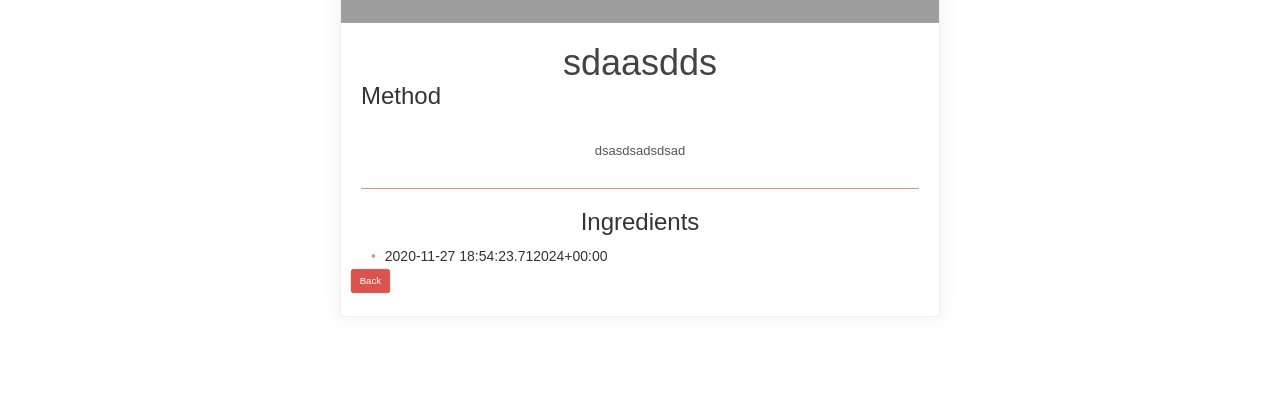
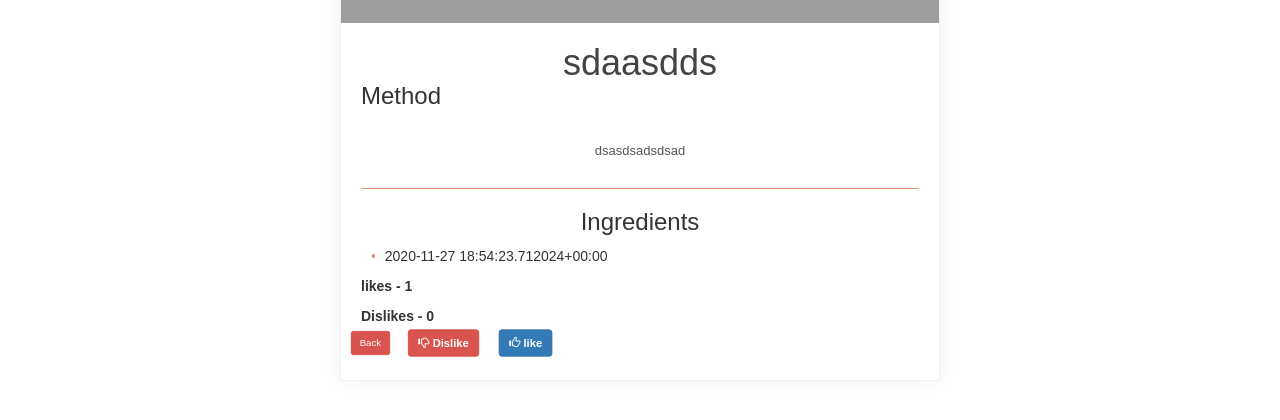
Before and after one commit to DanielPramatarov/Python-Development-SoftUni, a Django app: page /detail/5/ in a window 1280 px wide. Shown: the part 376-796 px from the top of the page. Run offline with Django 3.2, Linux system fonts and the light colour scheme; data comes from the database, SQL or seed files in the repository; both versions use the stored data as it was after the commit; some libraries are stand-ins or nearby versions; grey boxes are pictures that could not be loaded.

Commit message:
like and dislike  + reset password functionality

```diff
--- a/Python Web/Python Web Framework /Project/RecipeForum/accounts/urls.py
+++ b/Python Web/Python Web Framework /Project/RecipeForum/accounts/urls.py
@@ -1,7 +1,7 @@
 from recipe import views
 from django.urls import path
 
-from  accounts.views import logOut, register, profiles, User_Profile,edit_profile, SignUp, detailProfile , userRecipes
+from  accounts.views import logOut, register, profiles, User_Profile,edit_profile, SignUp, detailProfile , userRecipes ,change_password
 
 
 app_name = 'accounts'
@@ -16,6 +16,7 @@ urlpatterns = [
     # path('profile/(?P<username>[a-zA-Z0-9]+)$', detailProfile, name='detail_profile'),
     path('viewProfile/<int:pk>/',detailProfile,name='detail_profile'),
     path('MyRiceps/<int:pk>/',userRecipes,name='user_recipes'),
+    path('changepass/',change_password,name='change_password'),
 
 
 
--- a/Python Web/Python Web Framework /Project/RecipeForum/recipe/forms.py
+++ b/Python Web/Python Web Framework /Project/RecipeForum/recipe/forms.py
@@ -5,6 +5,7 @@ class ItemForm(forms.ModelForm):
     class Meta:
         model = Item
         fields = '__all__'
+        exclude = ('likes','Dislikes')
         widgets = {'user_name': forms.HiddenInput(),
                    'item_name' : forms.TextInput(attrs = {'placeholder': 'Recipe Name'}),
                    'item_desc' : forms.Textarea (attrs = {'placeholder': 'Enter Recipe Description'}),
--- a/Python Web/Python Web Framework /Project/RecipeForum/recipe/models.py
+++ b/Python Web/Python Web Framework /Project/RecipeForum/recipe/models.py
@@ -12,6 +12,9 @@ class Item(models.Model):
     ingredients = models.CharField(max_length=250)
     item_time_to_cook = models.IntegerField()
     image = models.ImageField( upload_to="Recipes/")
+    likes = models.ManyToManyField(User, related_name='likes',blank=True)
+    Dislikes = models.ManyToManyField(User, related_name='dislikes' , blank=True)
+
 
 
 
--- a/Python Web/Python Web Framework /Project/RecipeForum/recipe/urls.py
+++ b/Python Web/Python Web Framework /Project/RecipeForum/recipe/urls.py
@@ -1,7 +1,7 @@
 from recipe import views
 from django.urls import path
 
-from recipe.views.recipes import  index, create_recipe, user_recipes, delete_recipe, edit_recipe , detail_recipe , all_recipes
+from recipe.views.recipes import  index, create_recipe, user_recipes, delete_recipe, edit_recipe , detail_recipe , all_recipes, like ,dislike
 # from recipe.views.authentication import  loggin_out
 
 
@@ -24,4 +24,6 @@ urlpatterns = [
     path('delete/<int:pk>/',views.delete_recipe,name='delete'),
     #detail Recipe
     path('detail/<int:pk>/',views.detail_recipe,name='detail'),
+    path('like/<int:pk>/',views.like,name='likes'),
+    path('dislike/<int:pk>/',views.dislike,name='dislikes'),
 ]
--- a/Python Web/Python Web Framework /Project/RecipeForum/recipe/views/recipes.py
+++ b/Python Web/Python Web Framework /Project/RecipeForum/recipe/views/recipes.py
@@ -10,12 +10,29 @@ from django.views.generic.edit import CreateView
 from django.core.paginator import Paginator
 # from django.contrib.auth import logout
 from django import forms
+from django.http import HttpResponseRedirect
+from django.urls import reverse
+
+
+def like(request, pk):
+    recipe = Item.objects.get(pk=pk)
+    if recipe.Dislikes.filter(id=request.user.id).exists():
+        recipe.Dislikes.remove(request.user)
+    recipe.likes.add(request.user)
+    return HttpResponseRedirect(reverse('recipe:detail', args=[str(pk)]))
 
 
 
-def create_recipe(request):
+def dislike(request, pk):
+    recipe = Item.objects.get(pk=pk)
+
+    if recipe.likes.filter(id=request.user.id).exists():
+        recipe.likes.remove(request.user)
+    recipe.Dislikes.add(request.user)
+    return HttpResponseRedirect(reverse('recipe:detail', args=[str(pk)]))
 
 
+def create_recipe(request):
 
     form = ItemForm()
 
@@ -59,6 +76,8 @@ def detail_recipe(request, pk):
     recipe = Item.objects.get(pk=pk)
     # products = Item.ingredients.split(", ")
     # initial_user = {'user_name': request.user}
+    likes = recipe.likes.count()
+    dislikes  = recipe.Dislikes.count()
     all_recipes = Item.objects.all()
     products = recipe.ingredients.split(", ")
 
@@ -66,8 +85,8 @@ def detail_recipe(request, pk):
             'recipe': recipe,
             'user_name': request.user,
             'products':products,
-            # 'recipe': recipe,
-            # 'products':products,
+            'likes': likes,
+            'dislikes':dislikes,
         }
 
 
@@ -134,6 +153,7 @@ def all_recipes(request):
     all_recipes = Item.objects.all()
 
 
+
     paginator = Paginator(all_recipes, 6)
 
     page_number = request.GET.get('page')
--- /dev/null
+++ b/Python Web/Python Web Framework /Project/RecipeForum/templates/change_password.html
@@ -0,0 +1,5 @@
+<form  method="post" action="{% url 'accounts:change_password'  %}">
+    {% csrf_token %}
+    {{ form }}
+    <button type="submit">Save changes</button>
+  </form>
--- a/Python Web/Python Web Framework /Project/RecipeForum/templates/detail.html
+++ b/Python Web/Python Web Framework /Project/RecipeForum/templates/detail.html
@@ -137,33 +137,22 @@
 
                 {% for product in products %}
                   <li> {{product}}</li>
-                  <!-- <li>&frac14; cup vegetable shortening</li>
-                  <li>&frac12; cup light brown sugar</li>
-                  <li>&frac14; cup granulated sugar</li>
-                  <li>1 teaspoon vanilla extract</li>
-                  <li>1 &frac14; teaspoons ground cinnamon</li>
-                  <li>&#8539; teaspoon ground nutmeg</li>
-                  <li>1/2 teaspoon salt</li>
-                  <li>1 teaspoon cider or white vinegar*</li>
-                  <li>1 large egg</li>
-                  <li>&frac12; teaspoon baking soda</li>
-                  <li>&frac34; cup All-Purpose Flour</li>
-                  <li>1 &frac12; cups rolled oats</li>
-                  <li>1 cup golden raisins, optional</li> -->
+
                   {% endfor %}
             </ul>
+            <div>
+              <p> </p>
+            <strong>likes - {{likes}}</strong>
+            <p> </p>
+            <strong>Dislikes - {{dislikes}}</strong>
+          </div>
             <div class="row">
 
-                <!-- <a href="{% url 'recipe:my_recipe' %}"class="btn btn-danger"> -->
-                    <!-- <span class="btn btn-danger btn-xs btn-radius" aria-hidden="true"></span> -->
-                    <!-- <span><strong>Back</strong></span> -->
-                    <!-- <a class="btn btn-danger btn-sm btn-radius" href="{% url 'recipe:my_recipe' %}">Back</a> -->
 
                     <a class="btn btn-danger btn-sm btn-radius" href=" {{request.META.HTTP_REFERER}}">Back</a>
 
                     <link href="/static/css/buttons/buttons.css " rel="stylesheet">
 
-                <!-- </a> -->
                     {% if  request.user == recipe.user_name   %}
 
                 <a href="{% url 'recipe:edit' recipe.id %}" class="btn btn-warning">
@@ -173,6 +162,46 @@
                     {%   endif %}
 
 
+                    <link rel='stylesheet prefetch' href='https://maxcdn.bootstrapcdn.com/font-awesome/4.6.2/css/font-awesome.min.css'>
+                    <style>
+                        a.like {
+  width: 30px;
+  height: 30px;
+  margin: 0 auto;
+  line-heigth: 50px;
+  border-radius: 50%;
+  color: #009688;
+  background-color: rgba(38, 166, 154, 0.3);
+  border-color: #009688;
+  border-width: 1px;
+  font-size: 15px;
+}
+
+a.dislike {
+  width: 30px;
+  height: 30px;
+  margin: 0 auto;
+  margin-left: 15%;
+  line-heigth: 50px;
+  border-radius: 50%;
+  color: #ff5252;
+  background-color: rgba(255, 138, 128, 0.3);
+  border-color: #ff5252;
+  border-width: 1px;
+  font-size: 15px;
+}
+
+
+                    </style>
+
+<a href="{% url 'recipe:dislikes' recipe.id %}" class="btn btn-danger btn-radius">
+  <span class="glyphicon glyphicon-thumbs-down" aria-hidden="true"></span>
+  <span><strong>Dislike</strong></span>
+</a>
+<a href="{% url 'recipe:likes' recipe.id %}" class="btn btn-primary btn-radius">
+  <span class=" 	glyphicon glyphicon-thumbs-up" aria-hidden="true"></span>
+  <span><strong>like</strong></span>
+</a>
 
 
 
--- a/Python Web/Python Web Framework /Project/RecipeForum/templates/my_recipes.html
+++ b/Python Web/Python Web Framework /Project/RecipeForum/templates/my_recipes.html
@@ -68,7 +68,7 @@
                     <a href="#">
                         <h3 class="card-movie-title">{{ recipe.item_name }}</h3>
                     </a>
-                    <div class="ratings"><span>8.8</span>/10</div>
+                    <div class="ratings"><span>{{likes}}</span>/10</div>
                 </div>
                 <div class="card-movie-info">
                     <div class="movie-running-time">
```
Also changed, not shown: Python Web/Python Web Framework /Project/RecipeForum/accounts/views.py (+31 -1 lines), Python Web/Python Web Framework /Project/RecipeForum/templates/User_profiles.html (+31 -21 lines), Python Web/Python Web Framework /Project/RecipeForum/templates/all_ricepes.html (+10 -2 lines), Python Web/Python Web Framework /Project/RecipeForum/db.sqlite3, Python Web/Python Web Framework /Project/RecipeForum/recipe/migrations/0009_item_likes.py (added), Python Web/Python Web Framework /Project/RecipeForum/recipe/migrations/0010_item_dislikes.py (added), Python Web/Python Web Framework /Project/RecipeForum/recipe/migrations/0011_auto_20201201_2229.py (added), Python Web/Python Web Framework /Project/RecipeForum/static/images/Recipes/salata_4gSqKdr.jpg (added), Python Web/Python Web Framework /Project/RecipeForum/static/images/Recipes/salata_vVjBOeO.jpg (added).
